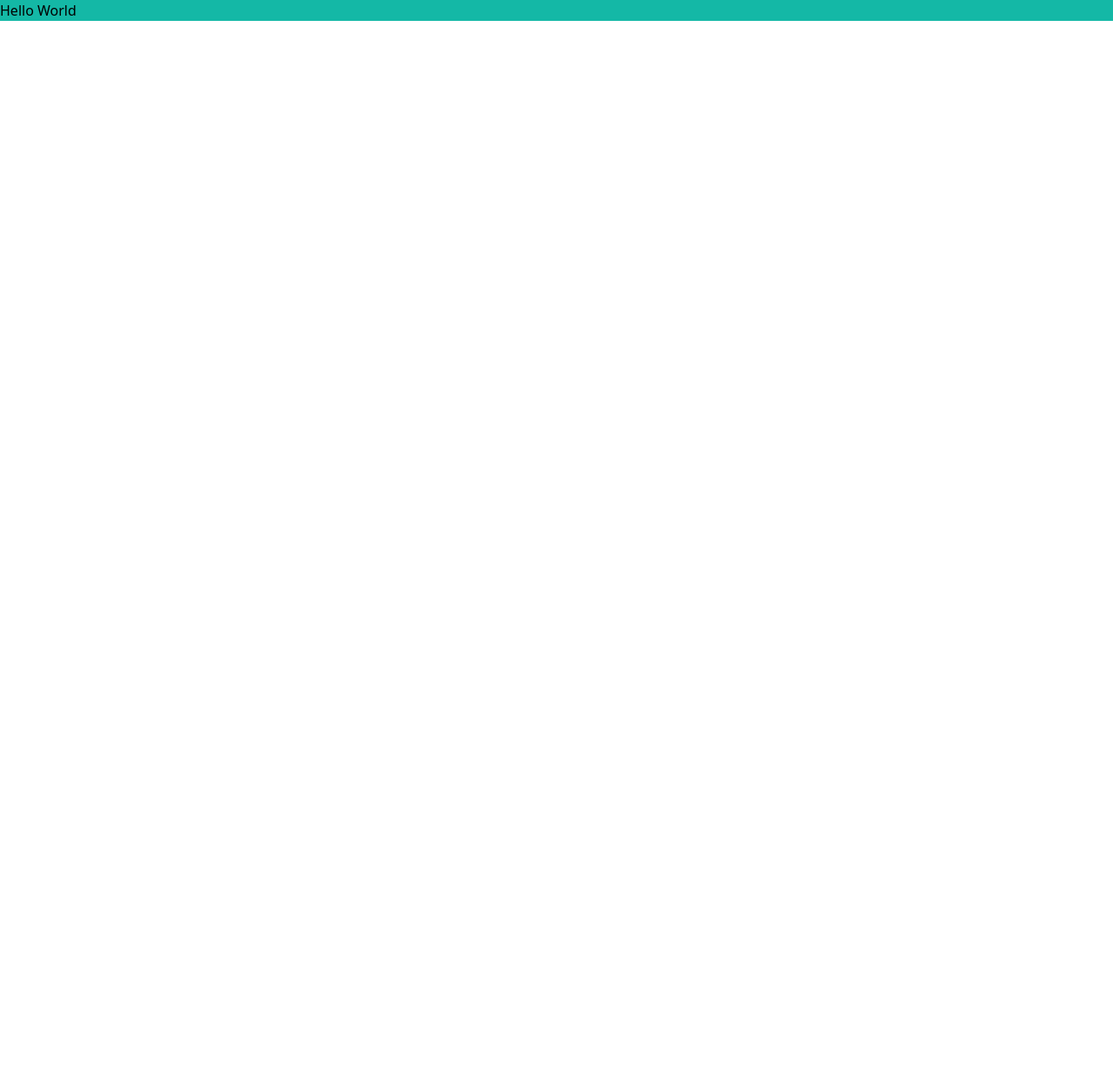
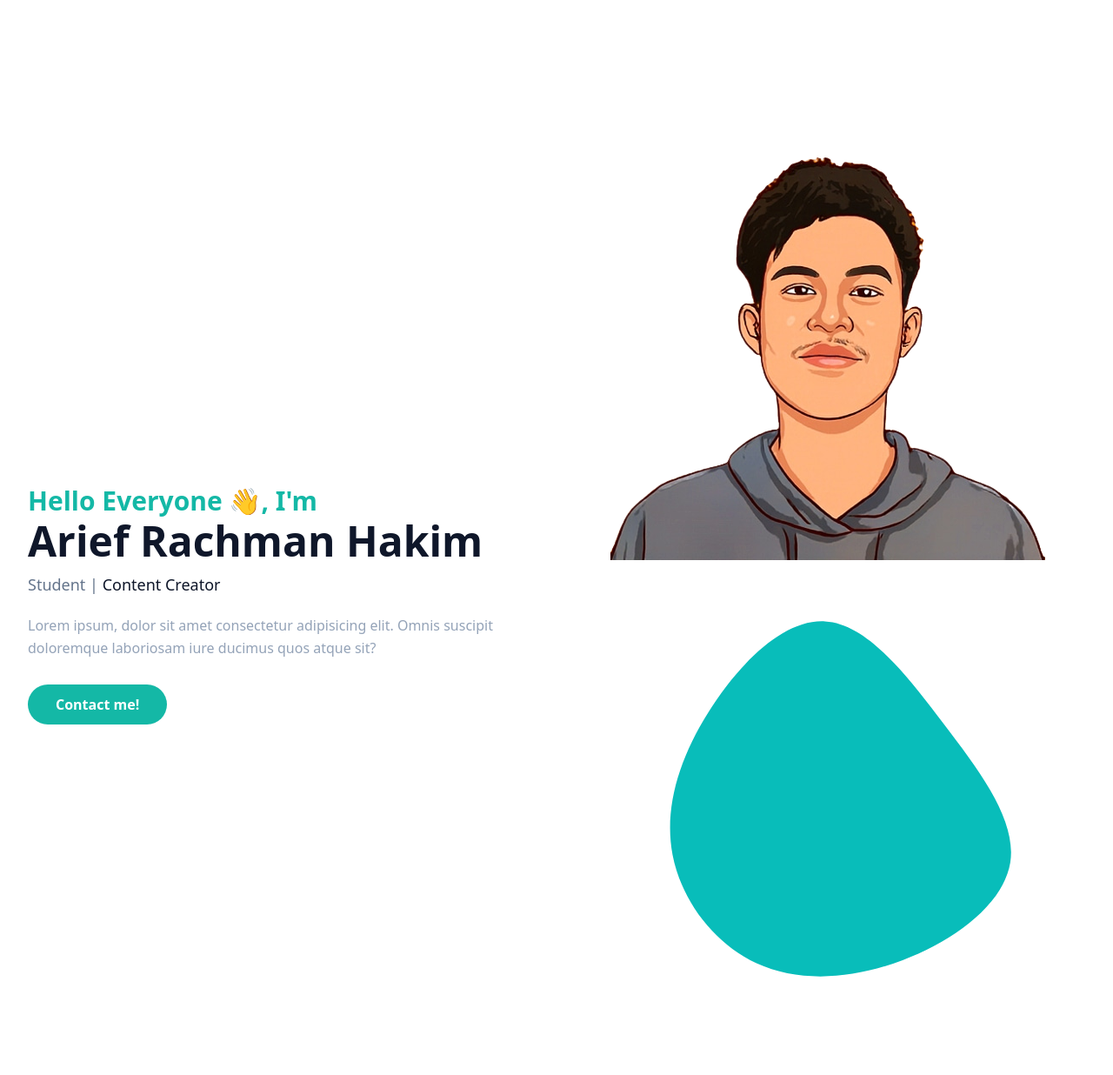
Before and after one commit to ariefhk/portfolio-tailwindcss, a website: page index.html in a window 1280 px wide. Shown: the whole page at 87% size. Before the commit the page ends 800 px from the top, so only its background shows below. Drawn offline with Linux system fonts and the light colour scheme.

Commit message:
new update

```diff
--- a/index.html
+++ b/index.html
@@ -8,8 +8,52 @@
     <title>Portfolio Tailwind CSS</title>
   </head>
   <body>
-    <div class="bg-teal-500">
-      <h1>Hello World</h1>
-    </div>
+    <!-- Hero Section Start -->
+    <section id="home" class="pt-36">
+      <div class="container">
+        <div class="flex flex-wrap">
+          <div class="w-full self-center px-4 lg:w-1/2">
+            <h1
+              class="text-base font-semibold text-primary md:text-xl lg:text-3xl"
+            >
+              Hello Everyone 👋, I'm
+              <span
+                class="block text-secondary font-bold text-3xl mt-1 md:text-xl lg:text-5xl"
+                >Arief Rachman Hakim</span
+              >
+            </h1>
+            <h2 class="font-medium text-slate-500 text-lg mb-5 lg:mt-3">
+              Student | <span class="text-secondary">Content Creator</span>
+            </h2>
+            <p class="font-medium text-slate-400 mb-10 leading-relaxed">
+              Lorem ipsum, dolor sit amet consectetur adipisicing elit. Omnis
+              suscipit doloremque laboriosam iure ducimus quos atque sit?
+            </p>
+            <a
+              href="#"
+              class="text-base font-semibold text-white bg-primary py-3 px-8 rounded-full hover:shadow-lg hover:opacity-80 transition duration-300 ease-in-out"
+              >Contact me!</a
+            >
+          </div>
+          <div class="w-full self-end px-4 lg:w-1/2">
+            <div class="relative mt-10 lg:mt-0 lg:right-0">
+              <img
+                src="/dist/images/arief.png"
+                alt=""
+                srcset=""
+                class="max-w-full mx-auto"
+              />
+              <img
+                src="/dist/images/blob.svg"
+                alt=""
+                srcset=""
+                class="absolut bottom-0 z-40"
+              />
+            </div>
+          </div>
+        </div>
+      </div>
+    </section>
+    <!-- Hero Section End -->
   </body>
 </html>
--- a/tailwind.config.js
+++ b/tailwind.config.js
@@ -2,7 +2,19 @@
 module.exports = {
   content: ["index.html"],
   theme: {
-    extend: {},
+    container: {
+      center: true,
+      padding: "16px",
+    },
+    extend: {
+      colors: {
+        primary: "#14b8a6",
+        secondary: "#0f172a",
+      },
+      screens: {
+        "2xl": "1320px",
+      },
+    },
   },
   plugins: [],
 };
```
Also changed, not shown: dist/images/arief.jpg (added), dist/images/arief.png (added), dist/images/blob.svg (added), dist/output.css.
